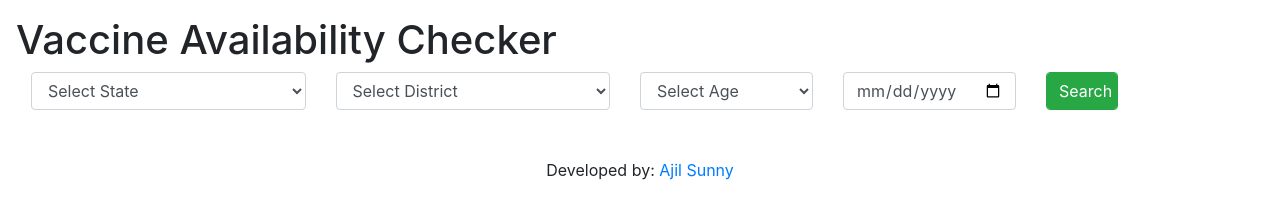
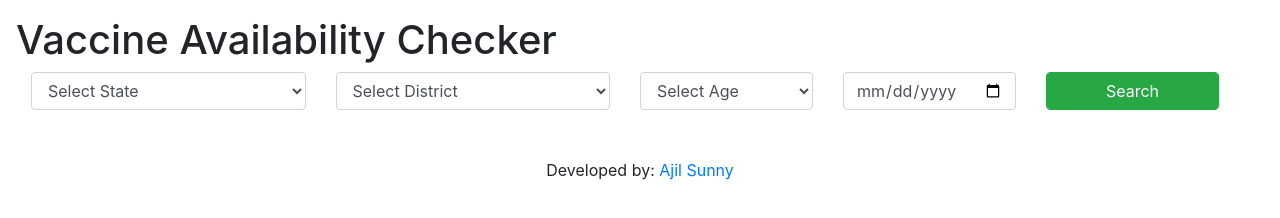
Before and after one commit to ajilsunny007/vaccine_availability, a plain HTML site: page index.html in a window 1280 px wide. Drawn offline with nearby package versions, Linux system fonts and the light colour scheme; no server answers.

Commit message:
Update index.html

```diff
--- a/index.html
+++ b/index.html
@@ -34,7 +34,7 @@
         <div class="col-md-2 col-sm-12">
             <input type="date" class="form-control" id="date">
         </div>
-        <div class="col-md-1 col-sm-6">
+        <div class="col-md-2 col-sm-6">
             <button class="btn btn-success form-control" id="search">Search</button>
             <button class="btn btn-primary form-control" id="restart" style="display: none;">Restart</button>
         </div>
```
